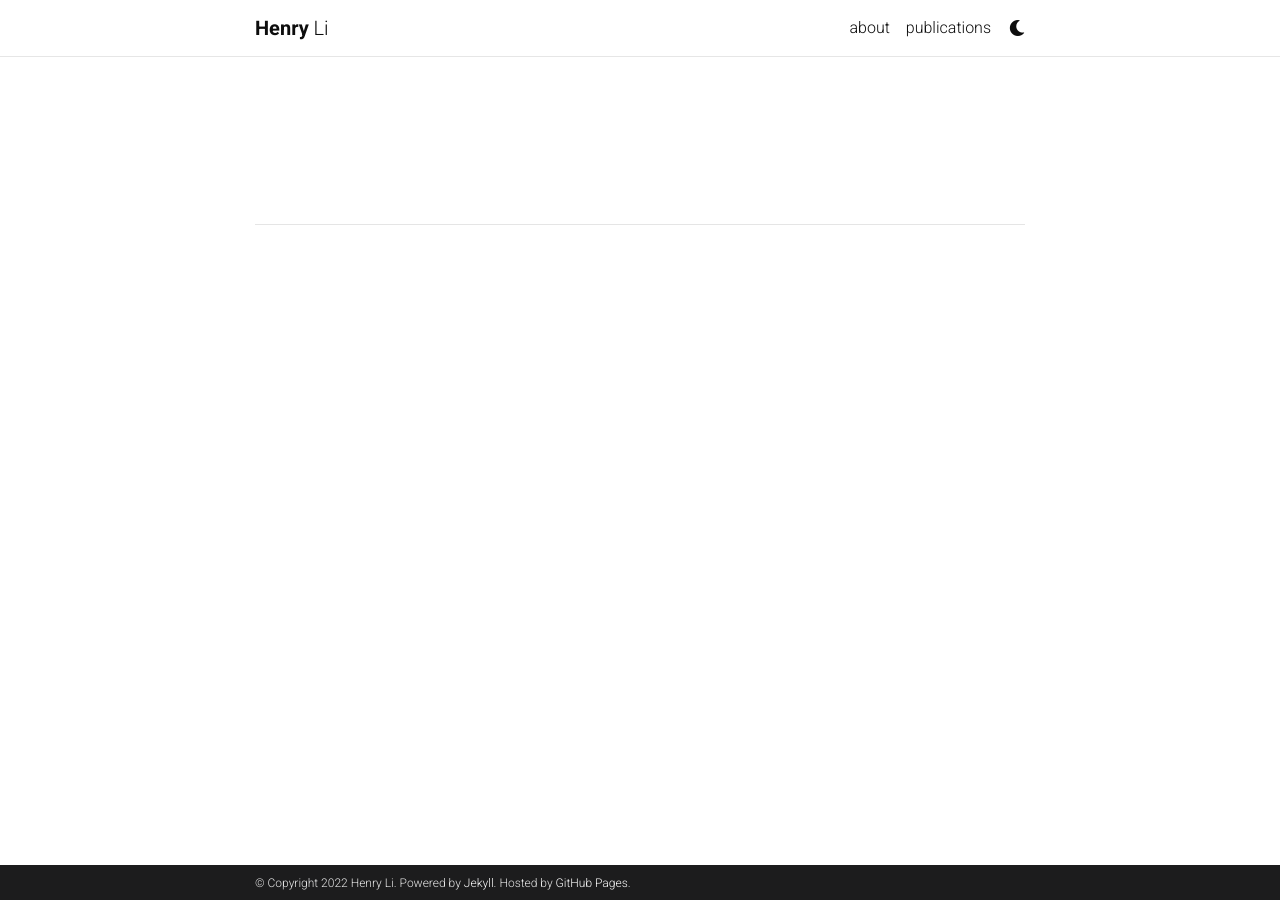
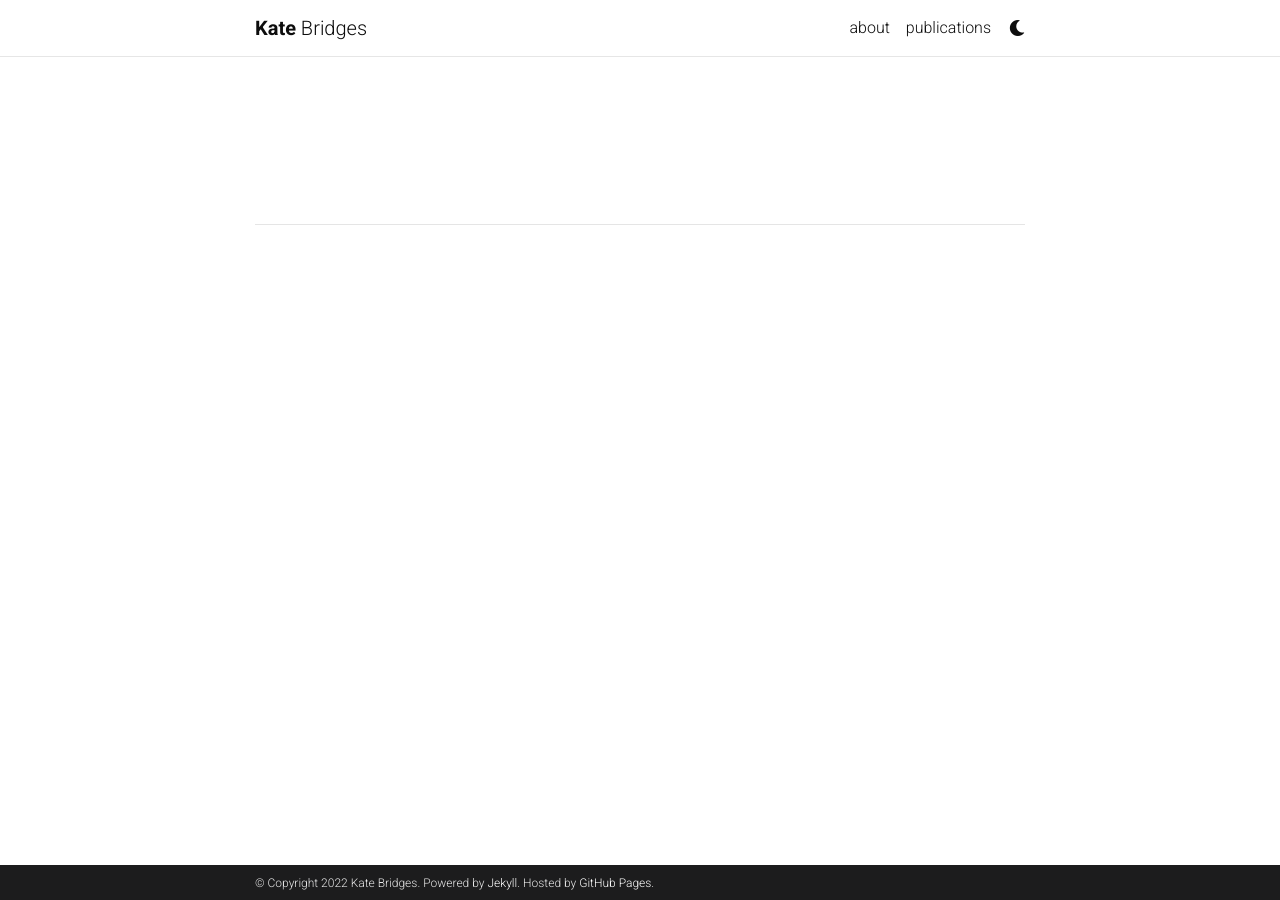
Before and after one commit to khbridges/khbridges.github.io, a Jekyll site: the page built from blog/index.html, in a window 1280 px wide. Built offline with Jekyll 4.4.1, drawn with Linux system fonts in a browser that asks for light colours; comment, search, counter and statistics services are not loaded; a style sheet for code colours, icons or effects is not loaded.

Commit message:
did i break something?

```diff
--- a/_config.yml
+++ b/_config.yml
@@ -3,9 +3,9 @@
 # -----------------------------------------------------------------------------
 
 title: blank # the website title (if blank, full name will be used instead)
-first_name: Henry
+first_name: Kate
 middle_name:
-last_name: Li
+last_name: Bridges
 email: li.henry.hfl@gmail.com
 description: > # the ">" symbol means to ignore newlines until "footer_text:"
   A simple site about me.
```
